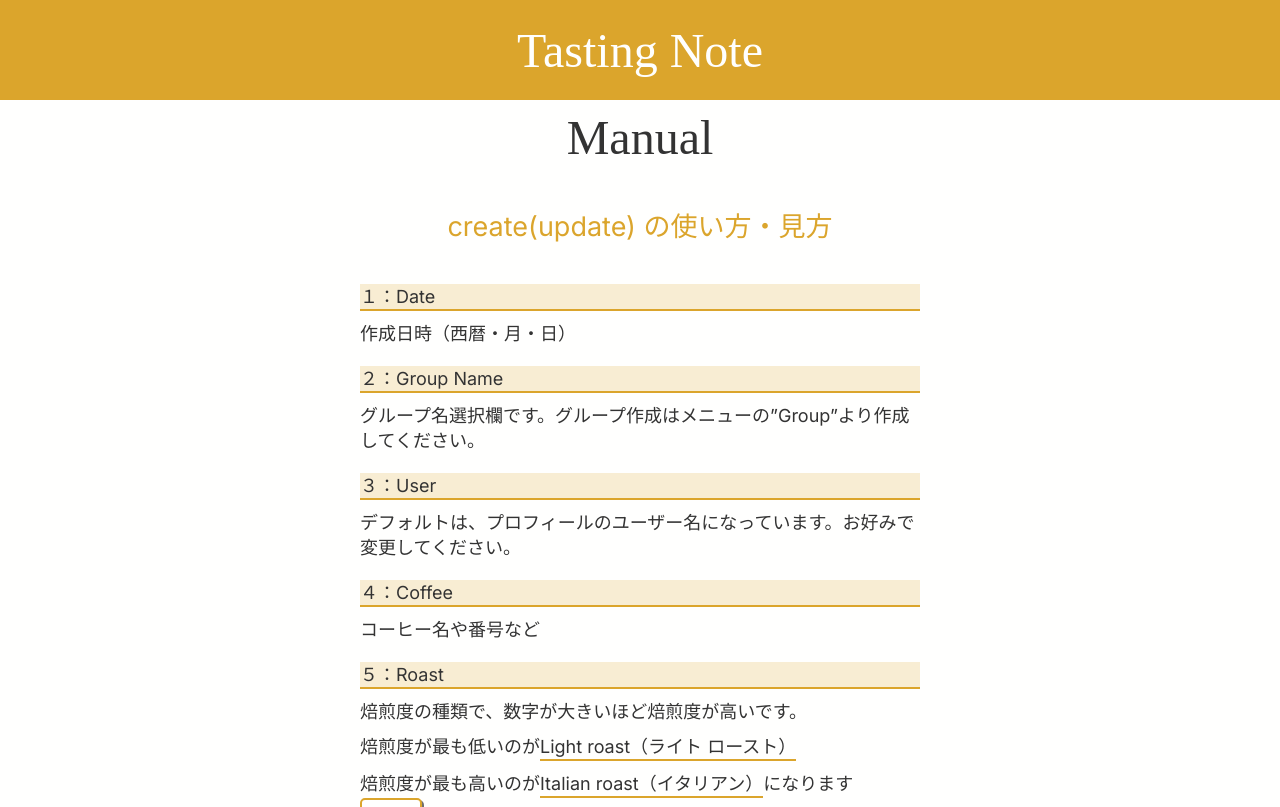
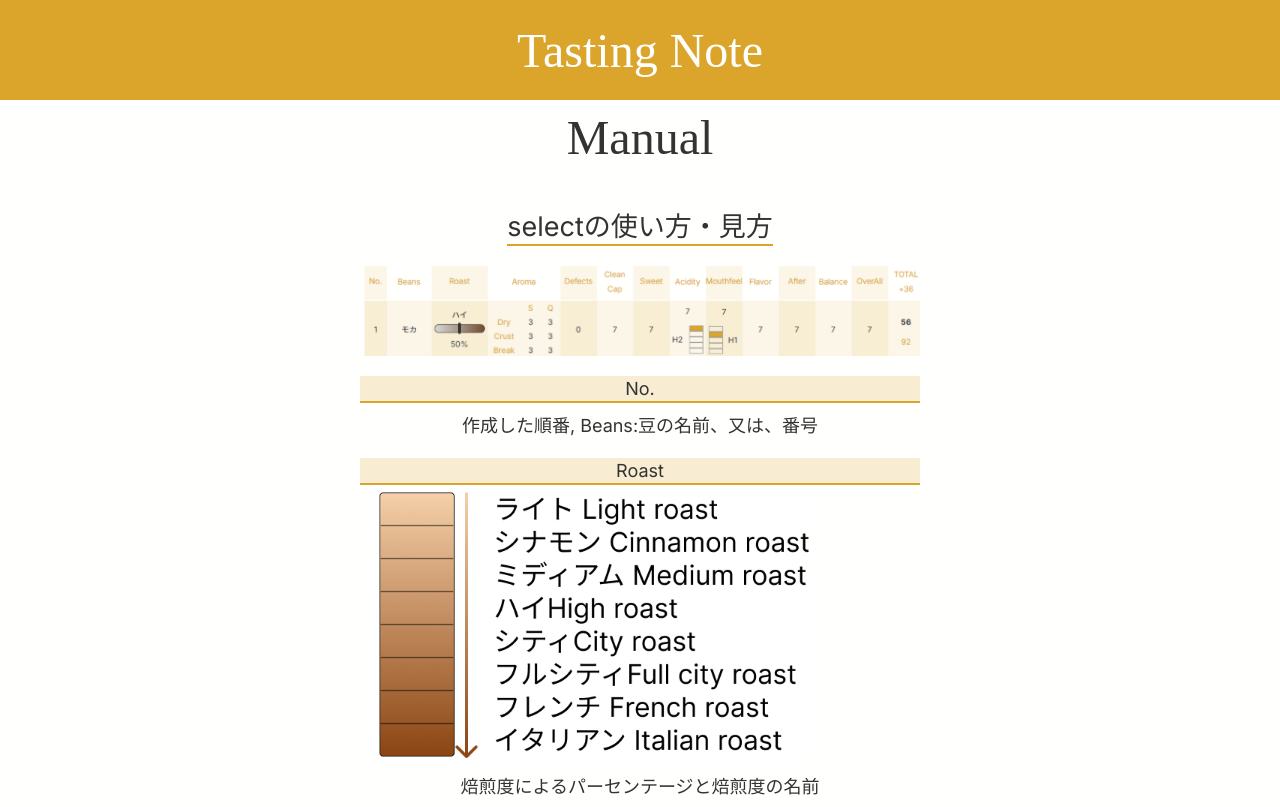
Before and after one commit to akiran1sei/tastingnote, a Next.js app: page /pages/manual in a window 1280 px wide. Shown: the top 807 px of the page. Built offline with nearby package versions, Linux system fonts and the light colour scheme; no server answers; a web font is replaced by a local one; what next would draw is missing.

Commit message:
manual修正・編集

```diff
--- a/src/app/components/molecules/Manual/Manual.js
+++ b/src/app/components/molecules/Manual/Manual.js
@@ -1,15 +1,15 @@
 import Image from "next/image";
 import manual from "@/app/styles/manual.module.css";
 import { EditManualComponent } from "@/app/components/molecules/Manual/EditManual/EditManual";
-// import { SelectManualComponent } from "./SelectManual/SelectManual";
+import { SelectManualComponent } from "./SelectManual/SelectManual";
 export function ManualComponent() {
   return (
     <>
       <div className={manual.manual__contents}>
         <div className={manual.manual__wrap}>
           <h1 className={manual.contents__title}>Manual</h1>
-          <EditManualComponent />
-          {/* <SelectManualComponent /> */}
+          {/* <EditManualComponent /> */}
+          <SelectManualComponent />
         </div>
       </div>
     </>
--- a/src/app/components/molecules/Manual/SelectManual/SelectManual.js
+++ b/src/app/components/molecules/Manual/SelectManual/SelectManual.js
@@ -4,7 +4,11 @@ export function SelectManualComponent() {
   return (
     <div className={`${manual.manual__select} ${manual.manual__contents}`}>
       <h2 className={manual.manual__sub__title}>
-        <span className={manual.underBar}>selectの使い方・見方マニュアル</span>
+        <span className={manual.underBar}>
+          selectの
+          <br className={manual.line__break} />
+          使い方・見方
+        </span>
       </h2>
       <div className={`${manual.manual__img} ${manual.manual__select__img}`}>
         <Image
```
